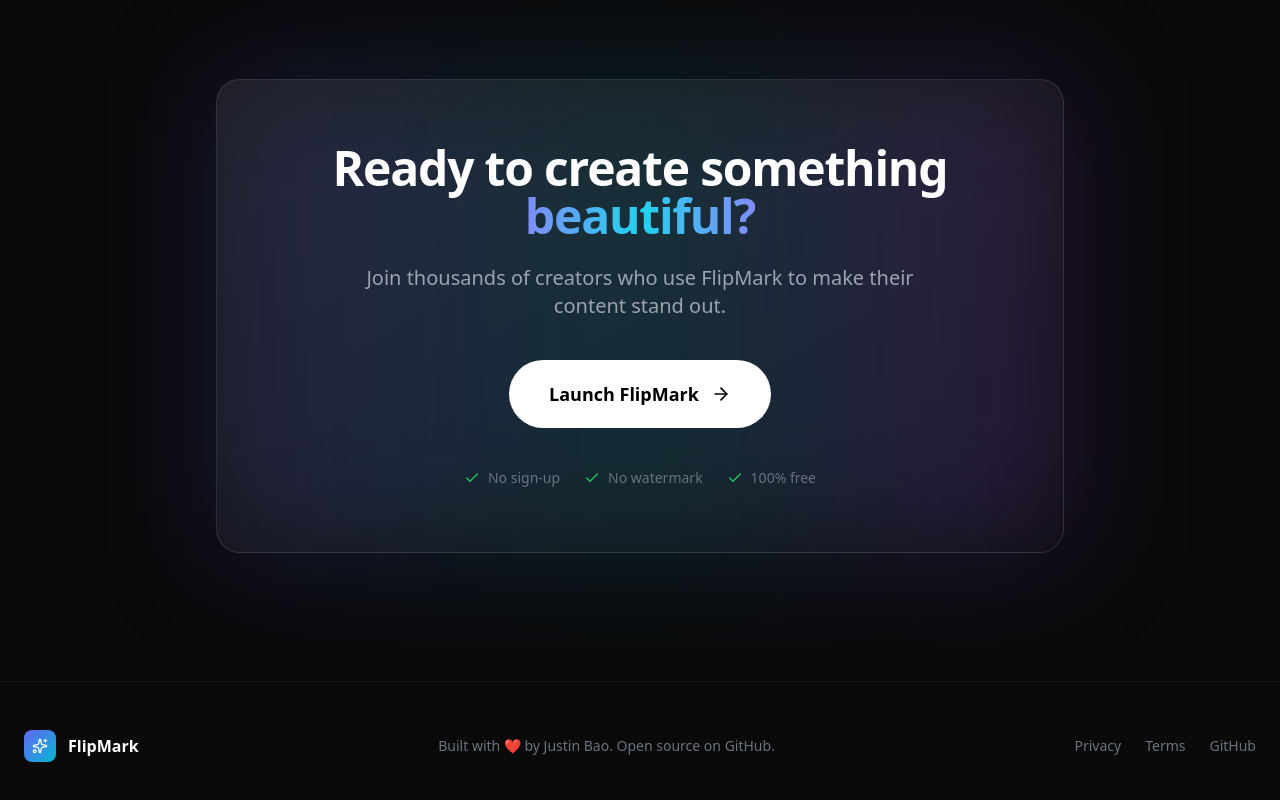
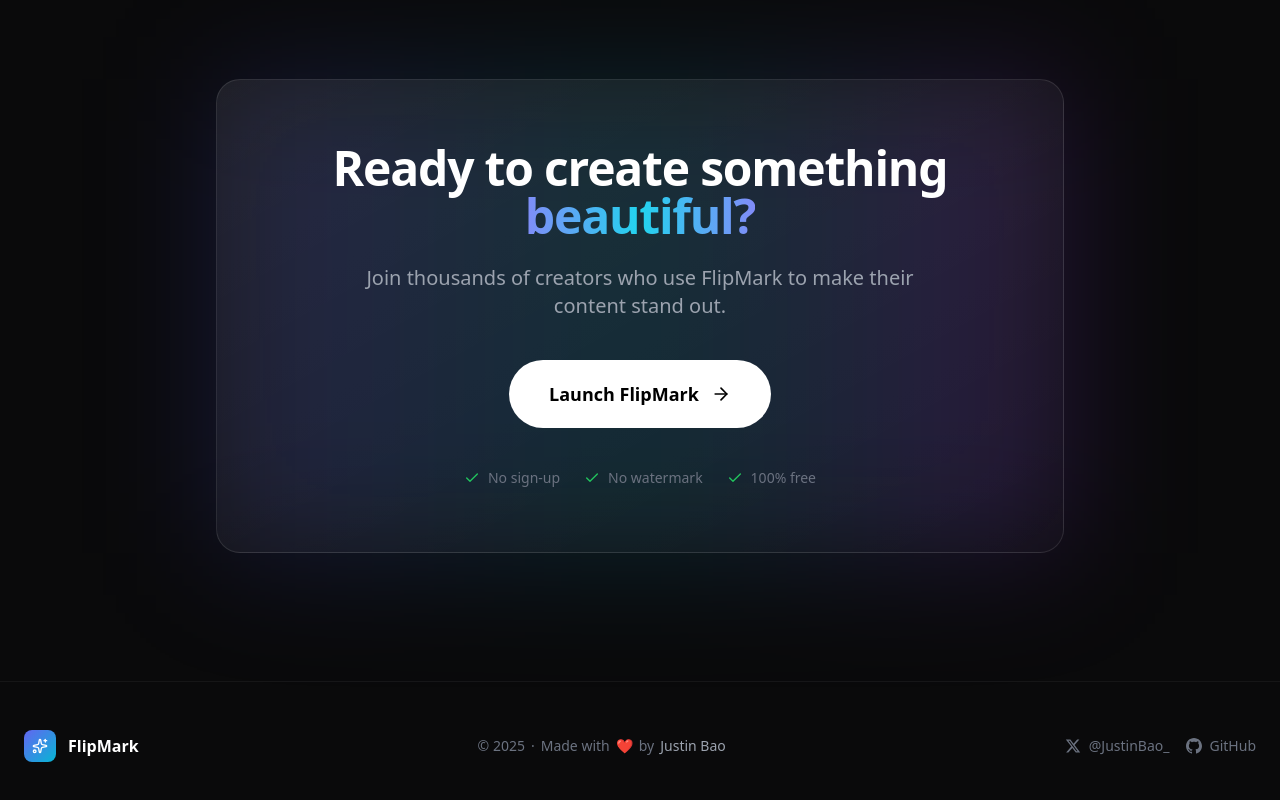
Before and after one commit to justinbao19/Markdown-to-Card-generator, a Next.js app: page / in a window 1280 px wide. Shown: the part 2959-3759 px from the top of the page. Built offline with nearby package versions, Linux system fonts and the light colour scheme.

Commit message:
feat: Revise footer section in LandingPage to include updated copyright information and social media links. Enhanced layout with improved accessibility and visual consistency, ensuring a better user experience.

```diff
--- a/components/LandingPage.tsx
+++ b/components/LandingPage.tsx
@@ -400,10 +400,11 @@
         </div>
       </section>
 
-      {/* Footer */}
+{/* Footer */}
       <footer className="relative z-10 border-t border-white/[0.05] py-12">
         <div className="max-w-7xl mx-auto px-6">
           <div className="flex flex-col md:flex-row items-center justify-between gap-6">
+            {/* Logo & Brand */}
             <div className="flex items-center gap-3">
               <div className="w-8 h-8 rounded-lg bg-gradient-to-br from-indigo-500 to-cyan-500 flex items-center justify-center">
                 <Sparkles className="w-4 h-4 text-white" />
@@ -411,14 +412,47 @@
               <span className="font-semibold">FlipMark</span>
             </div>
 
-            <p className="text-gray-500 text-sm">
-              Built with ❤️ by Justin Bao. Open source on GitHub.
+            {/* Copyright */}
+            <p className="text-gray-500 text-sm flex items-center gap-1.5">
+              <span>© {new Date().getFullYear()}</span>
+              <span>·</span>
+              <span>Made with</span>
+              <span className="text-rose-400">❤️</span>
+              <span>by</span>
+              <a
+                href="https://x.com/JustinBao_"
+                target="_blank"
+                rel="noopener noreferrer"
+                className="text-gray-400 hover:text-white transition-colors"
+              >
+                Justin Bao
+              </a>
             </p>
 
-            <div className="flex items-center gap-6 text-sm text-gray-500">
-              <a href="#" className="hover:text-white transition-colors">Privacy</a>
-              <a href="#" className="hover:text-white transition-colors">Terms</a>
-              <a href="https://github.com/justinbao19/Markdown-to-Card-generator" className="hover:text-white transition-colors">GitHub</a>
+            {/* Social Links */}
+            <div className="flex items-center gap-4">
+              <a
+                href="https://x.com/JustinBao_"
+                target="_blank"
+                rel="noopener noreferrer"
+                className="flex items-center gap-2 text-sm text-gray-500 hover:text-white transition-colors"
+              >
+                <svg viewBox="0 0 24 24" className="w-4 h-4 fill-current" aria-hidden="true">
+                  <path d="M18.244 2.25h3.308l-7.227 8.26 8.502 11.24H16.17l-5.214-6.817L4.99 21.75H1.68l7.73-8.835L1.254 2.25H8.08l4.713 6.231zm-1.161 17.52h1.833L7.084 4.126H5.117z" />
+                </svg>
+                <span className="hidden sm:inline">@JustinBao_</span>
+              </a>
+              <a
+                href="https://github.com/user/flipmark"
+                target="_blank"
+                rel="noopener noreferrer"
+                className="flex items-center gap-2 text-sm text-gray-500 hover:text-white transition-colors"
+              >
+                <svg viewBox="0 0 24 24" className="w-4 h-4 fill-current" aria-hidden="true">
+                  <path d="M12 0c-6.626 0-12 5.373-12 12 0 5.302 3.438 9.8 8.207 11.387.599.111.793-.261.793-.577v-2.234c-3.338.726-4.033-1.416-4.033-1.416-.546-1.387-1.333-1.756-1.333-1.756-1.089-.745.083-.729.083-.729 1.205.084 1.839 1.237 1.839 1.237 1.07 1.834 2.807 1.304 3.492.997.107-.775.418-1.305.762-1.604-2.665-.305-5.467-1.334-5.467-5.931 0-1.311.469-2.381 1.236-3.221-.124-.303-.535-1.524.117-3.176 0 0 1.008-.322 3.301 1.23.957-.266 1.983-.399 3.003-.404 1.02.005 2.047.138 3.006.404 2.291-1.552 3.297-1.23 3.297-1.23.653 1.653.242 2.874.118 3.176.77.84 1.235 1.911 1.235 3.221 0 4.609-2.807 5.624-5.479 5.921.43.372.823 1.102.823 2.222v3.293c0 .319.192.694.801.576 4.765-1.589 8.199-6.086 8.199-11.386 0-6.627-5.373-12-12-12z" />
+                </svg>
+                <span className="hidden sm:inline">GitHub</span>
+              </a>
             </div>
           </div>
         </div>
```
